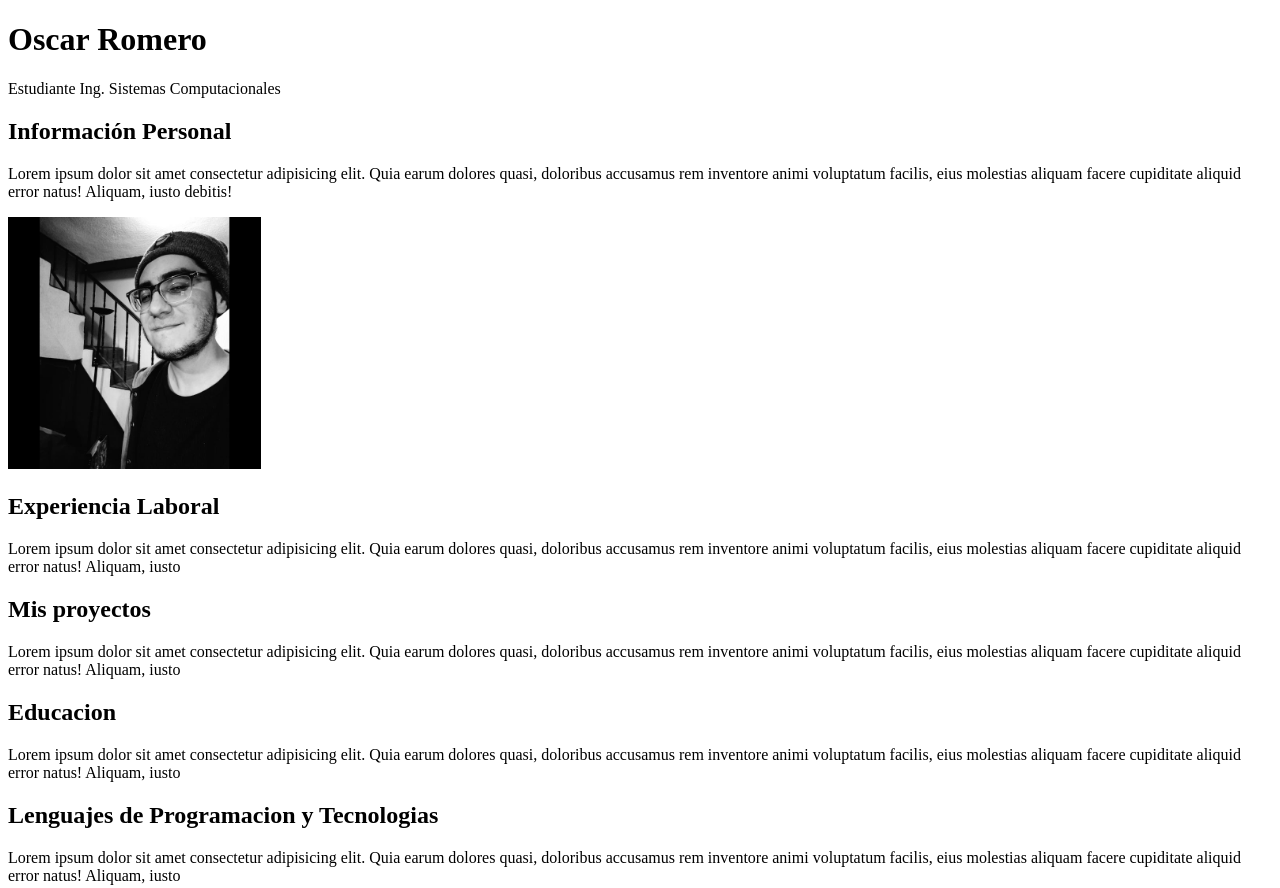
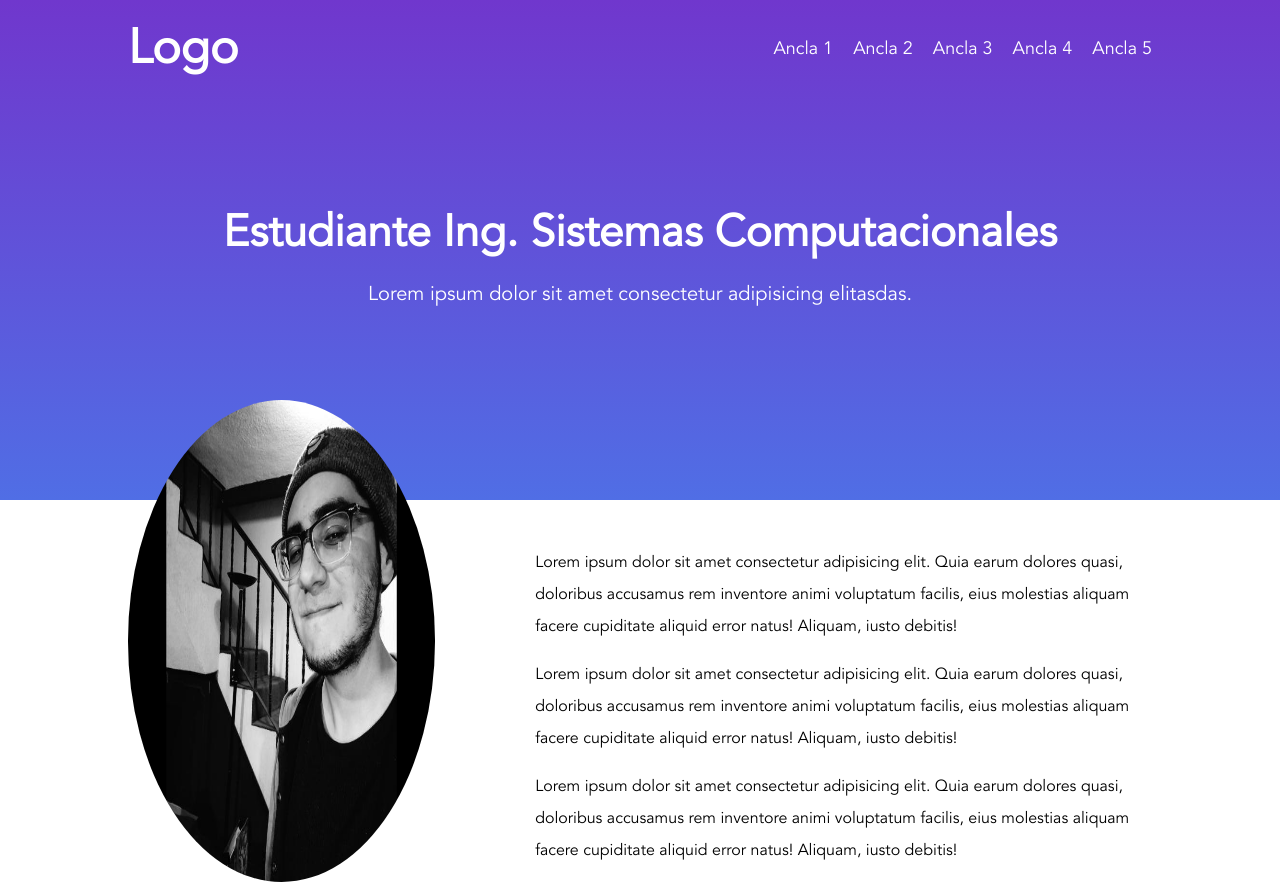
Before and after one commit to osvid98/osvid98.github.io, a plain HTML site: page index.html in a window 1280 px wide. Shown: the top 888 px of the page. Drawn offline with Linux system fonts and the light colour scheme.

Commit message:
NavBar + Header

```diff
--- /dev/null
+++ b/css/style.css
@@ -0,0 +1,151 @@
+/** Selectores **/
+:root{
+    --primario: #7037cd;
+    --blanco: #ffffff;
+    --negro: #000000;
+    --gris: #e1e1e1;
+}
+
+@font-face {
+    font-family: Avenir-Book;
+    src: url('/fonts/Avenir-Book.ttf');
+}
+
+
+
+
+/** Globales **/
+html{
+    box-sizing: border-box;
+    font-size: 62.5%; /* 1 rem = 10px */
+}
+*, *:before, *:after{
+    box-sizing: inherit;
+}
+body{
+    font-family: Avenir-Book;
+    font-size: 1.6rem;
+    line-height: 2;
+}
+.contenedor{
+    max-width: 135rem;
+    width: 80%;
+    margin: 0 auto;
+}
+a{
+    text-decoration: none;
+}
+h1,h2,h3,h4{
+    font-family: Avenir-Book;
+}
+h2,h3,h4{
+    line-height: 1.2;
+}
+h1{
+    font-size: 4.8rem;
+}
+h2{
+    font-size: 4.4rem;
+}
+h3{
+    font-size: 2.9rem;
+}
+h4{
+    font-size: 2.2rem;
+}
+img{
+    max-width: 30%;
+    border-radius: 50%;
+}
+
+
+
+/** Utilidades **/
+.no-margin{
+    margin: 0;
+}
+.no-padding{
+    padding: 0;
+}
+.centrar-texto{
+    text-align: center;
+}
+
+
+
+
+/** Header **/
+.header{
+    position: absolute;
+    top: 0;
+    left: 0;
+    right: 0;
+    bottom: 0;
+    z-index: 2;
+    background-image: linear-gradient(to bottom, var(--primario), #506ee5);
+    height: 50rem;
+    background-size: cover;
+    background-repeat: no-repeat;
+    background-position: center center;
+}
+.header__texto{
+    text-align: center;
+    color: var(--blanco);
+    margin-top: 5rem;
+    line-height: 6rem;
+}
+.header__texto--parrafo{
+    margin-top: 2rem;
+    line-height: 3rem;
+    font-size: 2rem;
+}
+@media (min-width: 768px) {
+    .header__texto{
+        margin-top: 11rem;
+    }
+}
+
+@media (min-width: 768px) {
+    .barra{
+        display: flex;
+        justify-content: space-between; /*  Alinear Horizontalmente */
+        align-items: center;            /*  Alinear Verticalmente   */
+    }
+}
+.logo{
+    color: var(--blanco);
+}
+.logo__nombre{
+    font-weight: 400;
+}
+.logo__bold{
+    font-weight: 700;
+}
+@media (min-width: 768px) {
+    .navegacion{
+        display: flex;
+        gap: 2rem;
+    }
+}
+.navegacion__enlace{
+    display: block;
+    text-align: center;
+    font-size: 1.8rem;
+    color: var(--blanco);
+}
+
+
+/** ACERCA DE MI **/
+@media (min-width: 768px) {
+    .contenedor-acercademi {
+        position: relative;
+        z-index: 3;
+        padding-top: 40rem;
+        display: flex;
+        justify-content: space-between;
+    }
+    .acercademi-texto{
+        padding-left: 10rem;
+        padding-top: 13rem;
+    }
+}
--- a/index.html
+++ b/index.html
@@ -4,20 +4,57 @@
 <head>
     <meta charset="UTF-8">
     <meta name="viewport" content="width=device-width, initial-scale=1.0">
+
+    <link rel="stylesheet" href="/css/normalize.css">
+    <link rel="stylesheet" href="/css/style.css">
+
     <title>Oscar Romero | SWE - Student</title>
 </head>
 
 <body>
-    <h1>Oscar Romero</h1>
-    <p>Estudiante Ing. Sistemas Computacionales</p>
 
-    <h2>Información Personal</h2>
-    <p>Lorem ipsum dolor sit amet consectetur adipisicing elit. Quia earum dolores quasi, doloribus accusamus rem
-        inventore animi voluptatum facilis, eius molestias aliquam facere cupiditate aliquid error natus! Aliquam, iusto
-        debitis!</p>
+    <header class="header">
+        <div class="contenedor">
+            <div class="barra">
+                <a href="index.html" class="logo">
+                    <h1 class="logo__nombre no-margin centrar-texto"><span class="logo__bold">Logo</span></h1>
+                </a>
 
-    <img src="./img/338300052_2466018560222184_1552068582275131362_n.jpg" alt="Foto Oscar Romero" style="width: 20%;">
+                <nav class="navegacion">
+                    <a href="#" class="navegacion__enlace">Ancla 1</a>
+                    <a href="#" class="navegacion__enlace">Ancla 2</a>
+                    <a href="#" class="navegacion__enlace">Ancla 3</a>
+                    <a href="#" class="navegacion__enlace">Ancla 4</a>
+                    <a href="#" class="navegacion__enlace">Ancla 5</a>
+                </nav>
+            </div>
+        </div>
 
+        <div class="header__texto">
+            <h2 class="no-margin">Estudiante Ing. Sistemas Computacionales</h2>
+            <p class="no-margin header__texto--parrafo">Lorem ipsum dolor sit amet consectetur adipisicing elitasdas.</p>
+        </div>
+    </header>
+
+
+    <main>
+        <article>
+            <div class="contenedor contenedor-acercademi">
+                <img src="./img/338300052_2466018560222184_1552068582275131362_n.jpg" alt="Oscar David Romero Hernández">
+                <div class="acercademi-texto">
+                    <p>Lorem ipsum dolor sit amet consectetur adipisicing elit. Quia earum dolores quasi, doloribus accusamus rem
+                        inventore animi voluptatum facilis, eius molestias aliquam facere cupiditate aliquid error natus! Aliquam, iusto
+                        debitis!</p>
+                    <p>Lorem ipsum dolor sit amet consectetur adipisicing elit. Quia earum dolores quasi, doloribus accusamus rem
+                        inventore animi voluptatum facilis, eius molestias aliquam facere cupiditate aliquid error natus! Aliquam, iusto
+                        debitis!</p>
+                    <p>Lorem ipsum dolor sit amet consectetur adipisicing elit. Quia earum dolores quasi, doloribus accusamus rem
+                        inventore animi voluptatum facilis, eius molestias aliquam facere cupiditate aliquid error natus! Aliquam, iusto
+                        debitis!</p>
+                </div>
+            </div>
+        </article>
+    </main>
     <h2>Experiencia Laboral</h2>
     <p>
         Lorem ipsum dolor sit amet consectetur adipisicing elit. Quia earum dolores quasi, doloribus accusamus rem
```
Also changed, not shown: css/normalize.css (added), fonts/Avenir-Book.ttf (added), img/banner-header.avif (added).
